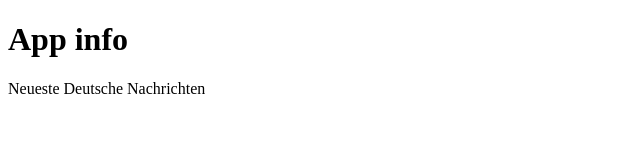
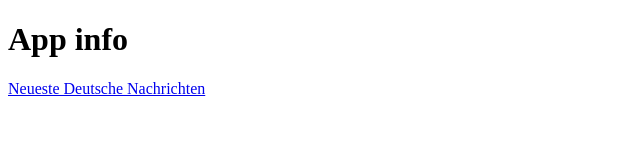
Before and after one commit to rolevi/rolevi.github.io, a plain HTML site: page index.html in a window 1280 px wide. Shown: the whole page, without its empty margins (0-640 px from the left). Drawn offline with Linux system fonts and the light colour scheme.

Commit message:
Update index.html

```diff
--- a/index.html
+++ b/index.html
@@ -2,6 +2,6 @@
 <html>
 <body>
 <h1>App info</h1>
-<u="https://rolevi.github.io/ndn.html">Neueste Deutsche Nachrichten</u>
+<a href="https://rolevi.github.io/ndn.html">Neueste Deutsche Nachrichten</a>
 </body>
 </html>
```
